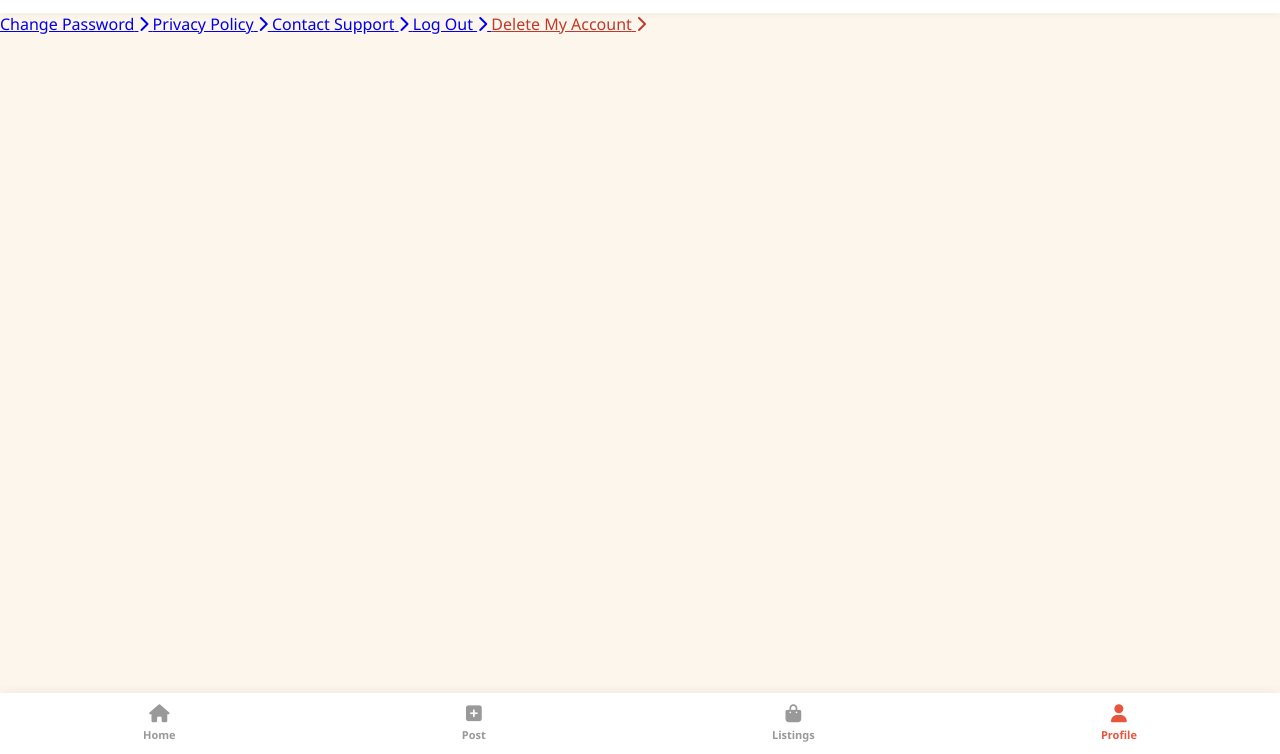
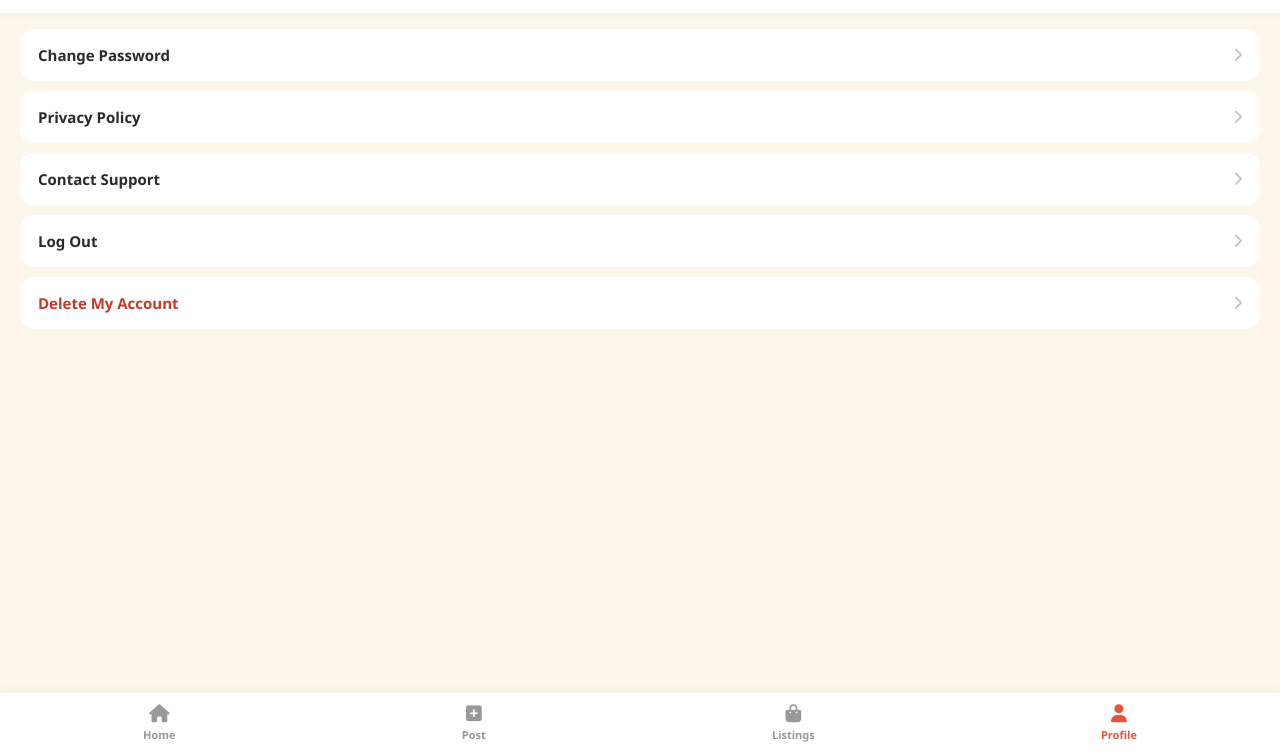
Before and after one commit to Harmsik/Campally, a plain HTML site: page settings.html in a window 1280 px wide. Shown: the part 46-800 px from the top of the page. Drawn offline with nearby package versions, Linux system fonts and the light colour scheme.

Commit message:
Add styles for settings list and items
Added styles for settings list and items.

```diff
--- a/style.css
+++ b/style.css
@@ -520,3 +520,25 @@ body {
   background: #FFFFFF;
   color: #444;
   }
+.settings-list {
+  padding: 16px 20px 100px 20px;
+}
+
+.settings-item {
+  display: flex;
+  justify-content: space-between;
+  align-items: center;
+  background: #FFFFFF;
+  padding: 16px 18px;
+  border-radius: 14px;
+  margin-bottom: 10px;
+  text-decoration: none;
+  color: #2B2B2B;
+  font-size: 15px;
+  font-weight: 600;
+}
+
+.settings-item i {
+  color: #C7C2B8;
+  font-size: 14px;
+  }
```
